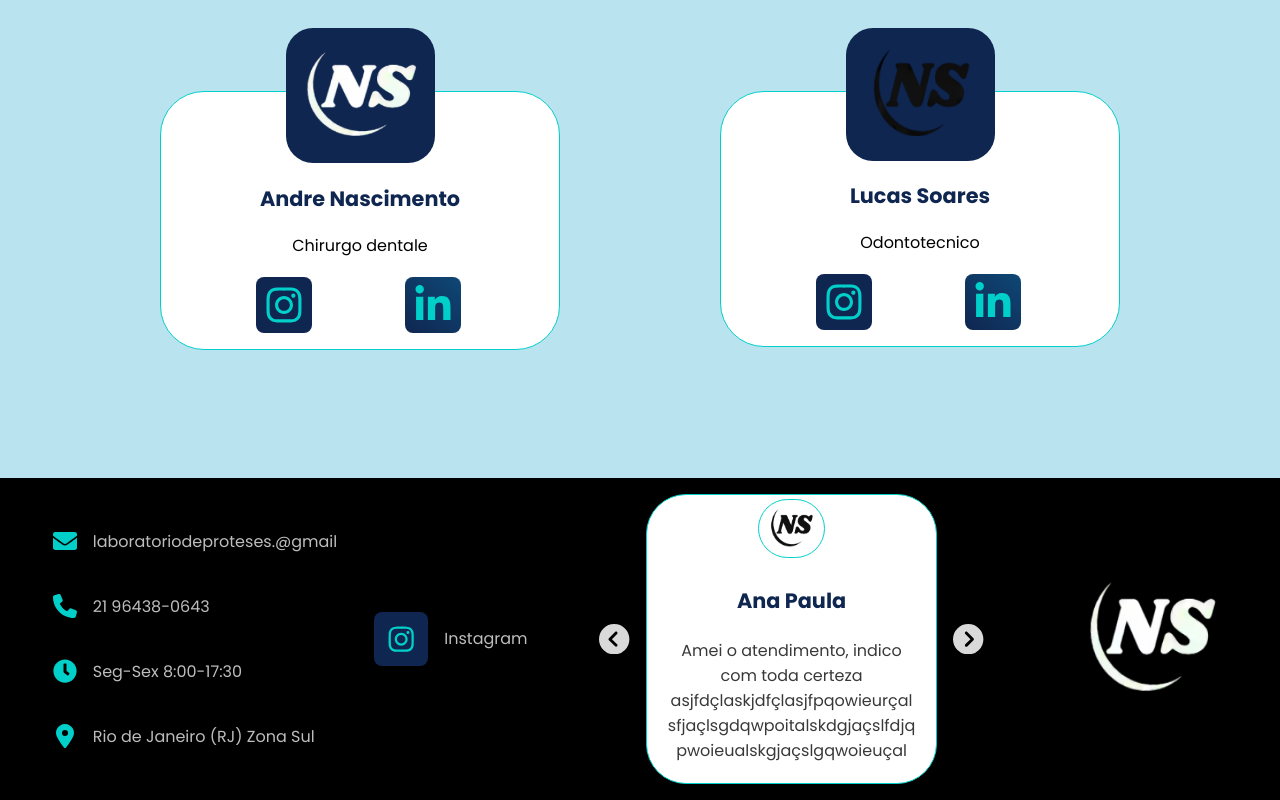
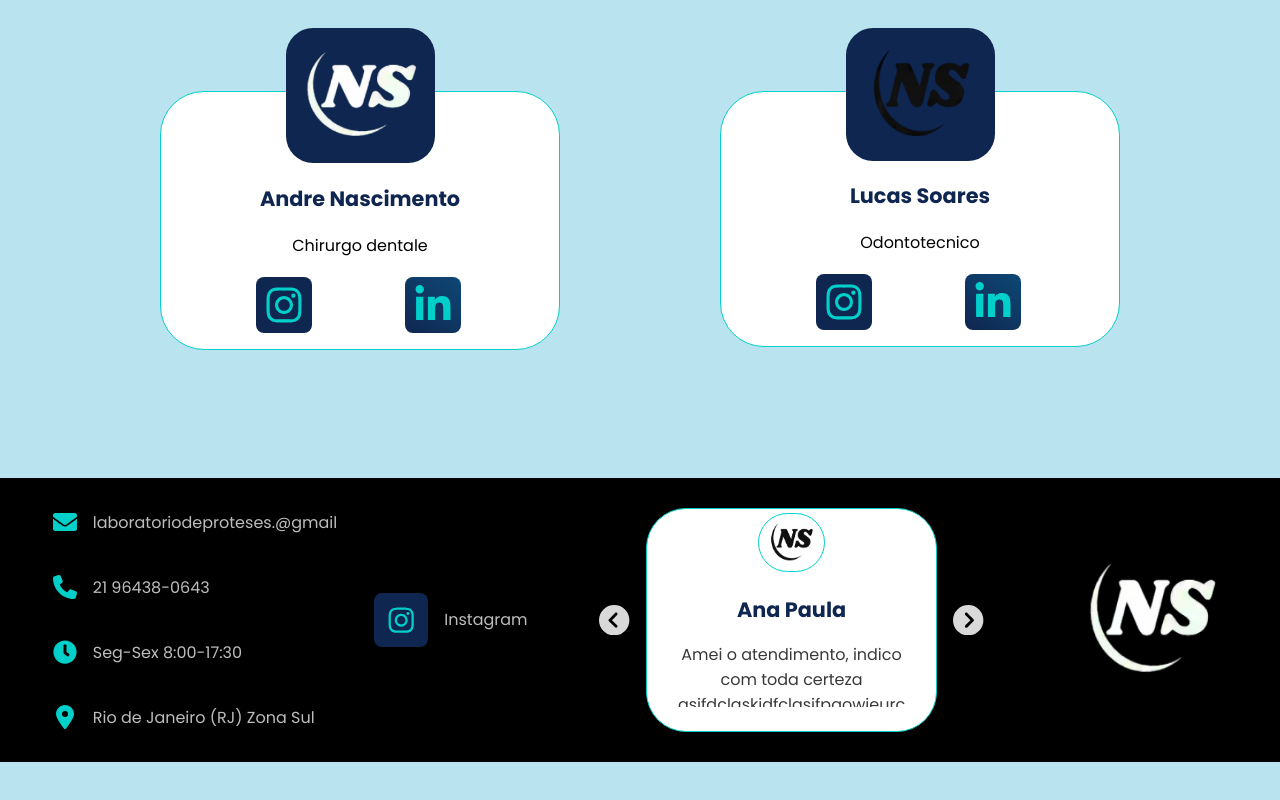
Before and after one commit to VictorCabralNSilva/Laboratorio-ns, a React (Vite) app: page / in a window 1280 px wide. Shown: the part 3083-3883 px from the top of the page. After the commit the page ends 3845 px from the top, so only its background shows below. Built offline with nearby package versions, Linux system fonts and the light colour scheme.

Commit message:
feedback atualizado

```diff
--- a/src/containers/layout/Footer/Footer.module.css
+++ b/src/containers/layout/Footer/Footer.module.css
@@ -17,7 +17,8 @@
 #footer_info ul{
     display: flex;
     flex-direction: column;
-    gap: 1.8rem;
+    gap: 2.5rem;
+    margin: 2rem 0rem;
 }
 .footer_social_li{
     display: none;
@@ -98,7 +99,7 @@
     margin-left: 0.2rem;
 }
 .footerFeedback {
-    margin: 1rem auto;
+    margin: auto;
     display: flex;
     flex-direction: row;
     justify-content: center;
@@ -126,6 +127,7 @@
     border-radius: 40px;
     border: 1px solid #01cfc9;
     width: 70%;
+    height: 14rem;
     overflow: hidden;
     position: relative;
 }
@@ -133,7 +135,7 @@
     display: flex;
     flex-direction: row;
     transition: transform 0.5s ease-in-out;
-    width: 100%; /* Ajuste para o número de slides */
+    width: 100%;
 }
 .feedback {
     min-width: 100%;
@@ -144,8 +146,8 @@
     flex-direction: column;
     overflow: hidden;
     word-wrap: break-word;
-    gap: 20px;
-    padding: 20px;
+    gap: 15px;
+    padding: 20px 30px 0px 30px;
 }
 .feedbackImage {
     width: 67px;
@@ -161,10 +163,11 @@
 }
 .feedbackDescription {
     width: 100%;
-    height: 100%;
+    height: 4.1rem;
+    font-size: 1rem;
+    overflow: auto;
+    color: #000000c7;
     margin-top: 0.1rem;
-    font-size: 1rem;
-    color: #000000c7;
 }
   /* Slide classes */
 .slide0 {
```
